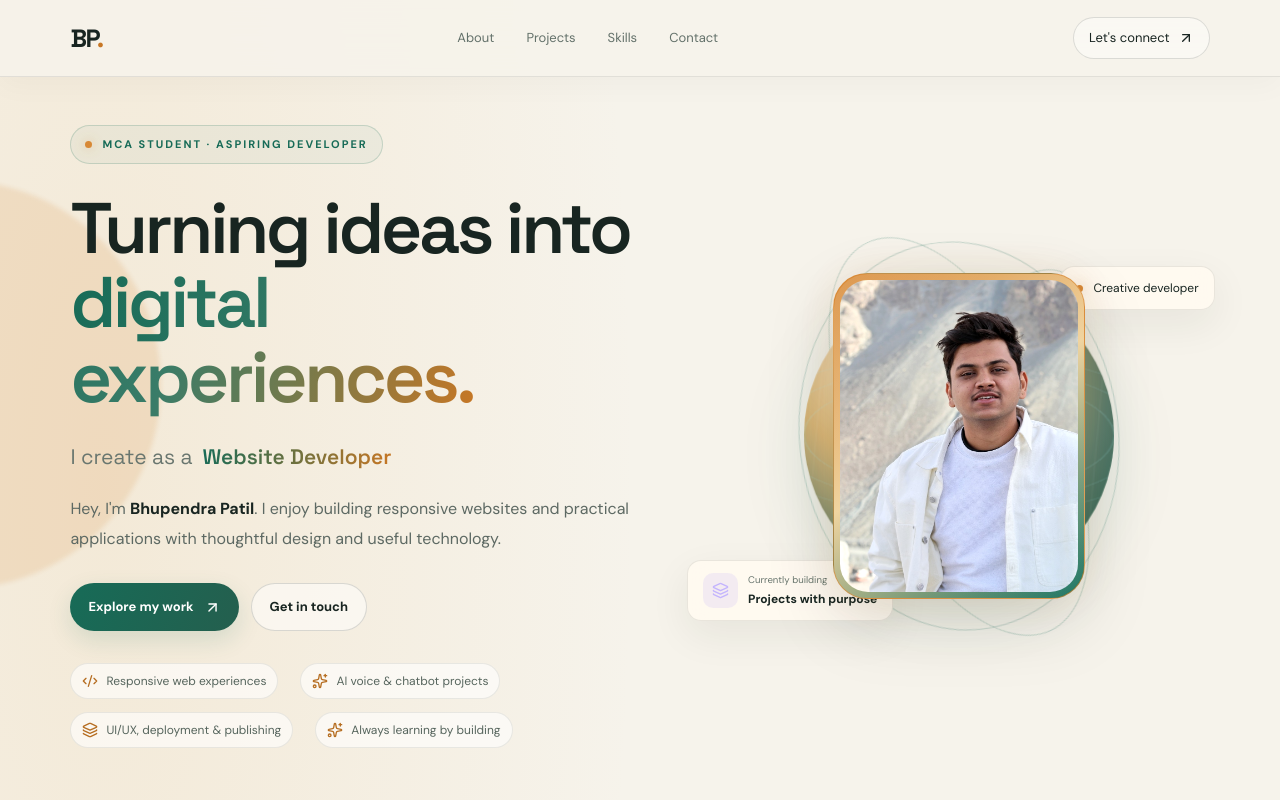
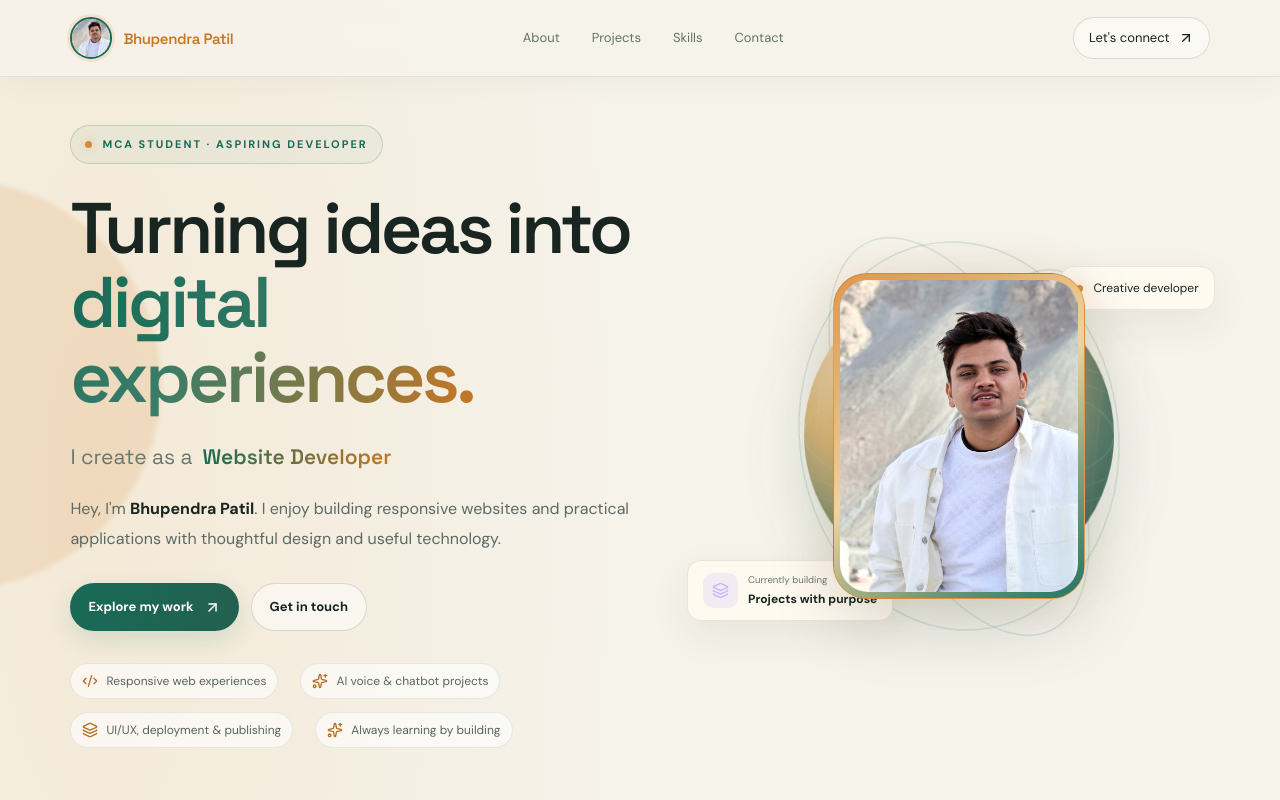
Before and after one commit to patiladitya0518-sketch/bhupendra-portfolio, a React (Vite) app: page / in a window 1280 px wide. Shown: the top 800 px of the page. Built offline with nearby package versions, Linux system fonts and the light colour scheme.

Commit message:
Replace BP text logo with profile avatar

```diff
--- a/src/App.jsx
+++ b/src/App.jsx
@@ -139,7 +139,7 @@ export default function App() {
     <CursorSmokeCanvas />
 
     <header className="topbar">
-      <a className="brand" href="#home" onClick={closeMenu}>BP<span>.</span></a>
+      <a className="brand brand-avatar" href="#home" onClick={closeMenu} aria-label="Bhupendra Patil — home"><img src="/profile.jpg" alt="" /><span className="brand-name">Bhupendra Patil</span></a>
       <button className="mobile-menu" onClick={() => setMenuOpen(!menuOpen)} aria-label="Toggle navigation" aria-expanded={menuOpen}>{menuOpen ? <X /> : <Menu />}</button>
       <nav className={menuOpen ? "nav-links open" : "nav-links"} aria-label="Main navigation">
         {nav.map(([id, label]) => <a key={id} className={active === id ? "active" : ""} href={`#${id}`} onClick={closeMenu}>{label}</a>)}
@@ -206,6 +206,6 @@ export default function App() {
         <Reveal className="contact-panel"><div className="section-kicker">04 / CONTACT</div><h2>Let's make something <span className="gradient-text">useful.</span></h2><p>If you'd like to discuss a project, share an idea, or connect about web development and AI voice assistants, feel free to reach out.</p><div className="contact-details"><a className="contact-detail" href="mailto:Bhupendrapatil1218@gmail.com?subject=Portfolio%20Enquiry"><span className="contact-detail-icon"><Mail size={18}/></span><span><small>Email me</small><strong>Bhupendrapatil1218@gmail.com</strong></span><ArrowUpRight className="contact-detail-arrow" size={17}/></a><a className="contact-detail" href="tel:+919168919121"><span className="contact-detail-icon phone-icon">☎</span><span><small>Call me</small><strong>+91 91689 19121</strong></span><ArrowUpRight className="contact-detail-arrow" size={17}/></a></div><div className="education-card"><span className="education-label">EDUCATION</span><strong>Master of Computer Applications (MCA)</strong><span>Current studies</span><div className="education-divider"/><strong>Bachelor of Computer Science</strong><span>K.R.T. Arts, B.H. Commerce and A.M. Science College</span></div><div className="social-links"><a href="https://github.com/ProjectTesting18" target="_blank" rel="noreferrer">GitHub ↗</a><a href="https://github.com/patiladitya0518-sketch" target="_blank" rel="noreferrer">More projects ↗</a></div></Reveal>
       </section>
     </main>
-    <footer className="footer"><a className="brand" href="#home">BP<span>.</span></a><span>Designed and built by Bhupendra Patil · <span id="year">{new Date().getFullYear()}</span></span><a href="#home" className="back-top">Back to top ↑</a></footer>
+    <footer className="footer"><a className="brand brand-avatar footer-brand-avatar" href="#home" aria-label="Bhupendra Patil — home"><img src="/profile.jpg" alt="" /><span className="brand-name">Bhupendra Patil</span></a><span>Designed and built by Bhupendra Patil · <span id="year">{new Date().getFullYear()}</span></span><a href="#home" className="back-top">Back to top ↑</a></footer>
   </div>;
 }
```
